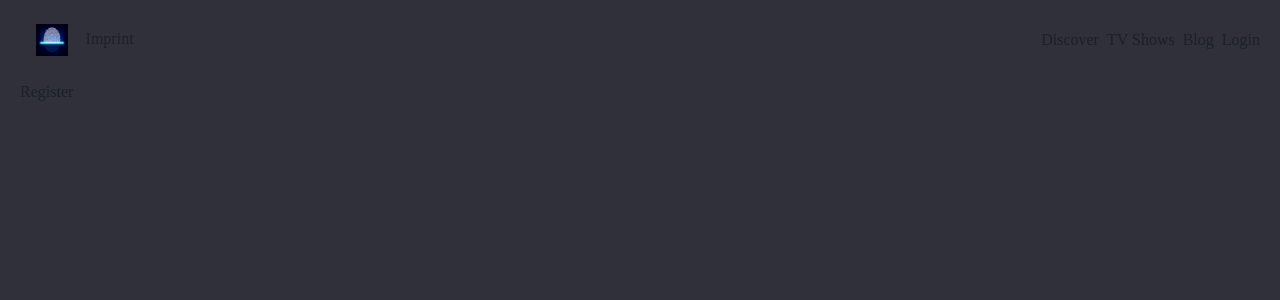
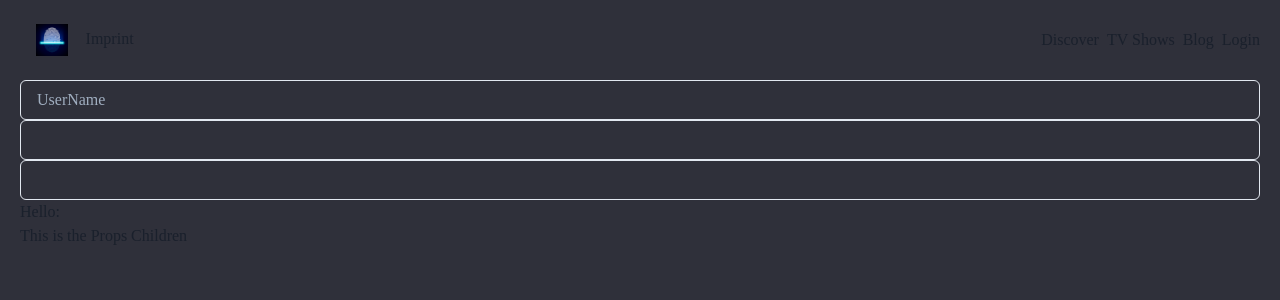
Before and after one commit to BrandonGrayson/Imprint, a React (Create React App) app: page /login in a window 1280 px wide. Shown: the top 300 px of the page. Built offline with nearby package versions, Linux system fonts and the light colour scheme; the HTML template or start-up script is replaced by a standard one.

Commit message:
able to render PropsChildren Text component

```diff
--- a/package.json
+++ b/package.json
@@ -4,8 +4,9 @@
   "private": true,
   "dependencies": {
     "@chakra-ui/react": "^1.6.12",
-    "@emotion/react": "^11.5.0",
-    "@emotion/styled": "^11.3.0",
+    "@emotion/react": "^11.7.0",
+    "@emotion/styled": "^11.6.0",
+    "@mui/material": "^5.2.2",
     "@testing-library/jest-dom": "^5.15.0",
     "@testing-library/react": "^11.2.7",
     "@testing-library/user-event": "^12.8.3",
--- a/src/App.js
+++ b/src/App.js
@@ -8,8 +8,15 @@ import Rick from "./components/Rick";
 import MainPost from "./components/MainPost";
 import ChildPost from "./components/ChildPost";
 import Login from "./components/Login"
+import UserInput from "./components/UsersInput"
+import PropsChildren from "./components/PropsChildren"
 
 function App() {
+  const authed = true
+  const user = {
+    name: "Joe",
+    username: "Joe.username"
+  }
   return (
     <>
       <ChakraProvider theme={theme}>
@@ -24,6 +31,8 @@ function App() {
           d="flex"
           flexDirection="column">
           <Navbar />
+          {/* <Login authentication={authed} user={user} /> */}
+          <UserInput authed={authed} />
           <Routes>
             <Route path="/" element={<Home />} />
             <Route path="/discover" element={<Discover />} />
--- a/src/components/Card.js
+++ b/src/components/Card.js
@@ -5,7 +5,7 @@ export default function Card(props) {
     console.log(props)
     return (
         <Box>
-            <List>
+            {/* <List>
                 {props.characters.results.map(({ name, id }) => {
                    return <ListItem
                         key={id}
@@ -14,7 +14,7 @@ export default function Card(props) {
                     </ListItem>
                 })}
                 <h1>Card Component</h1>
-            </List>
+            </List> */}
         </Box>
     )
 }
--- a/src/components/Login.js
+++ b/src/components/Login.js
@@ -1,14 +1,16 @@
 import React from 'react'
 import { Box, Text} from "@chakra-ui/react"
 
-export default function Login({authed}) {
+export default function Login(props) {
+
+    console.log(props)
 
     return (
         <Box>
-            <Text>
+            {/* <Text>
                 {
-                    authed ? "Login Normally" : "Register"
-                }</Text>
+                    authentication ? "Login Normally" : "Register"
+                }</Text> */}
         </Box>
     )
 }
--- a/src/components/Navbar.js
+++ b/src/components/Navbar.js
@@ -1,7 +1,7 @@
 import React from 'react';
 import { Box, Link } from '@chakra-ui/react';
 import { Image } from '@chakra-ui/react';
-import { UnorderedList, } from "@chakra-ui/react"
+import { UnorderedList} from "@chakra-ui/react"
 import { Link as RouteLink} from "react-router-dom"
 
 
--- /dev/null
+++ b/src/components/PropsChildren.js
@@ -0,0 +1,8 @@
+import React from 'react'
+import { Box, Text } from "@chakra-ui/react"
+
+export default function PropsChildren(props) {
+    return (
+    <Text>Hello: {props.children} </Text>
+    )
+}
--- /dev/null
+++ b/src/components/RenderProps.js
@@ -0,0 +1 @@
+import React from "react"
--- a/src/components/UsersInput.js
+++ b/src/components/UsersInput.js
@@ -1,17 +1,18 @@
 import React from "react"
 import { Input, Box, Text } from "@chakra-ui/react"
 import Card from "./Card"
+import PropsChildren from "./PropsChildren"
 
-export default function UsersInput() {
+export default function UsersInput({authed}) {
     const [userName, setUserName] = React.useState("")
     const [password, setPassword] = React.useState("")
     const [email, setEmail] = React.useState("")
 
     const onChange = (event) => {
+        event.preventDefault()
+        console.log(event)
         setUserName(event.target.value)
-
     }
-
 
     console.log(userName)
     return (
@@ -20,6 +21,9 @@ export default function UsersInput() {
             <Input />
             <Input />
             <Card />
+            <PropsChildren>
+                <Text>This is the Props Children</Text>
+            </PropsChildren>
         </Box>
     )
 }
```
Also changed, not shown: 1 other file (tests, documents, lock files or other folders).
